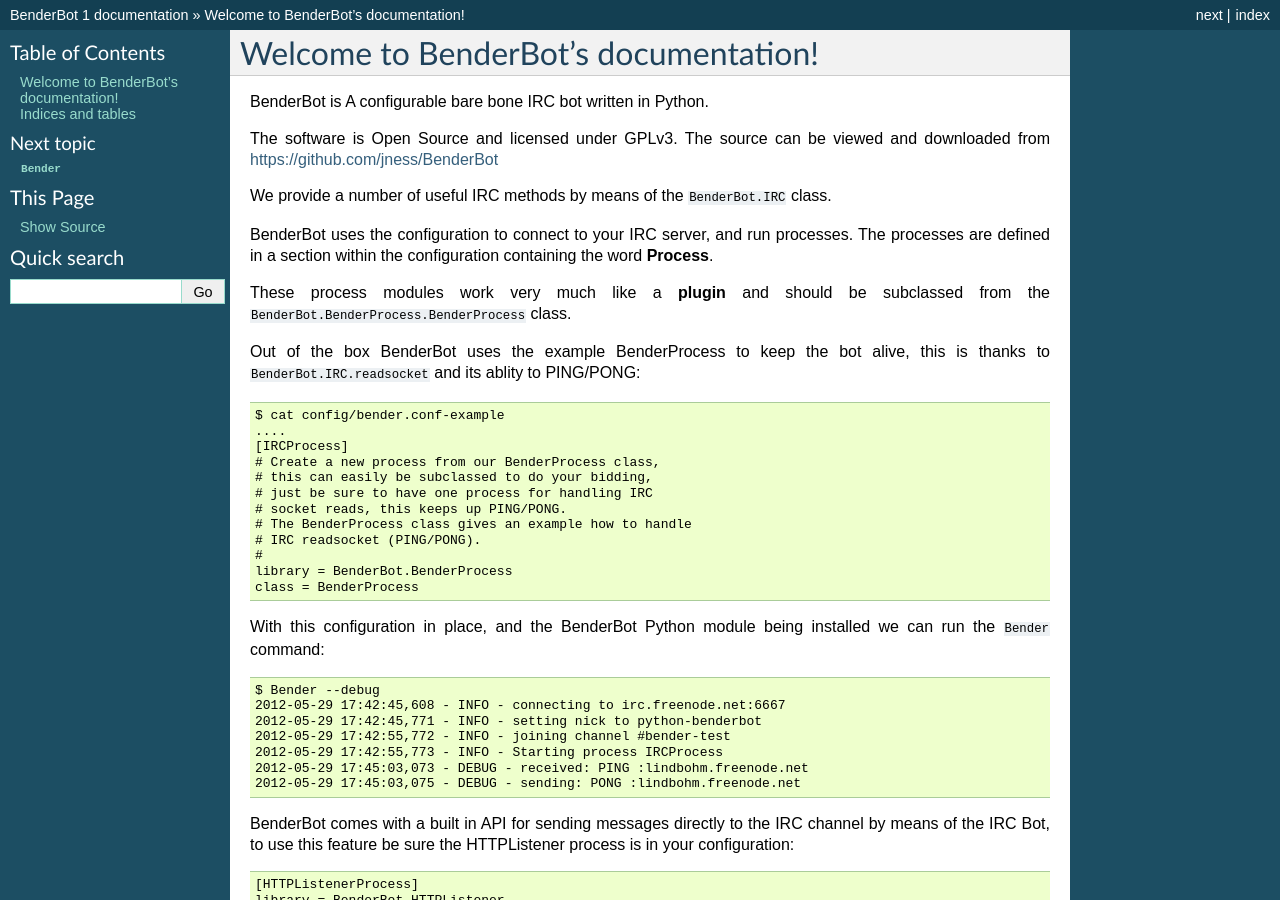
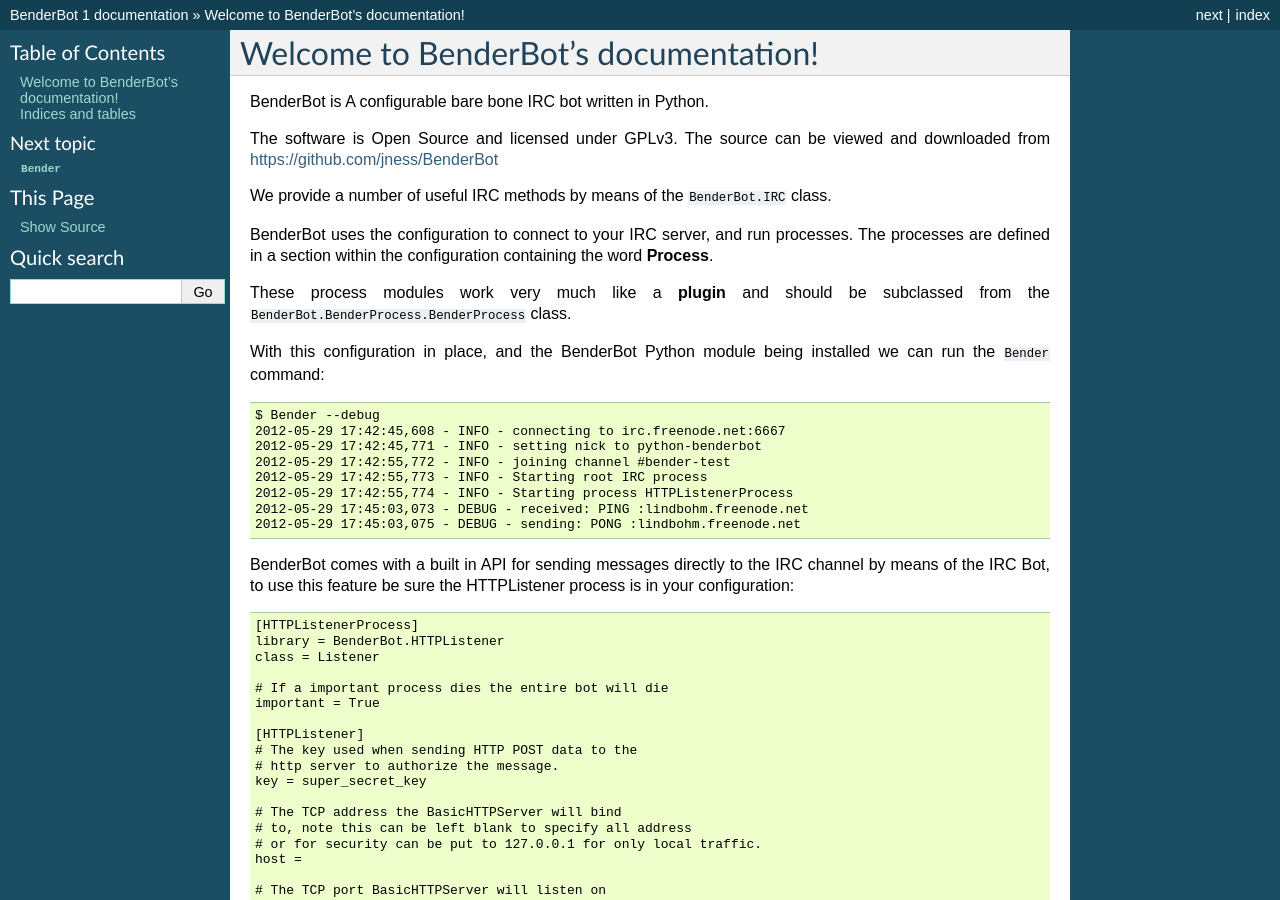
Before and after one commit to jness/BenderBot, a Sphinx documentation site: the page built from doc/index.rst, in a window 1280 px wide and 900 px high. Built offline with Sphinx 7.4.7, drawn with Linux system fonts in a browser that asks for light colours.

Commit message:
fixing up the docs

```diff
--- a/doc/BenderProcess.rst
+++ b/doc/BenderProcess.rst
@@ -32,7 +32,7 @@
         2012-05-29 17:54:41,052 - INFO - connecting to irc.freenode.net:6667
         2012-05-29 17:54:41,194 - INFO - setting nick to python-benderbot
         2012-05-29 17:54:51,195 - INFO - joining channel #bender-test
-        2012-05-29 17:54:51,195 - INFO - Starting process IRCProcess
+        2012-05-29 17:54:51,195 - INFO - Starting root IRC process
         2012-05-29 17:54:51,204 - INFO - Starting process Process2
         2012-05-29 17:54:51,208 - INFO - sending: PRIVMSG #bender-test :1338332091.21
         2012-05-29 17:55:01,210 - INFO - sending: PRIVMSG #bender-test :1338332101.21
--- a/doc/index.rst
+++ b/doc/index.rst
@@ -20,22 +20,6 @@
 These process modules work very much like a **plugin** and should be subclassed from the
 ``BenderBot.BenderProcess.BenderProcess`` class.
 
-Out of the box BenderBot uses the example BenderProcess to keep the bot alive,
-this is thanks to ``BenderBot.IRC.readsocket`` and its ablity to PING/PONG::
-
-    $ cat config/bender.conf-example
-    ....
-    [IRCProcess]
-    # Create a new process from our BenderProcess class,
-    # this can easily be subclassed to do your bidding,
-    # just be sure to have one process for handling IRC
-    # socket reads, this keeps up PING/PONG.
-    # The BenderProcess class gives an example how to handle
-    # IRC readsocket (PING/PONG).
-    #
-    library = BenderBot.BenderProcess
-    class = BenderProcess
-
 With this configuration in place, and the BenderBot Python module being installed
 we can run the ``Bender`` command::
 
@@ -43,7 +27,8 @@
     2012-05-29 17:42:45,608 - INFO - connecting to irc.freenode.net:6667
     2012-05-29 17:42:45,771 - INFO - setting nick to python-benderbot
     2012-05-29 17:42:55,772 - INFO - joining channel #bender-test
-    2012-05-29 17:42:55,773 - INFO - Starting process IRCProcess
+    2012-05-29 17:42:55,773 - INFO - Starting root IRC process
+    2012-05-29 17:42:55,774 - INFO - Starting process HTTPListenerProcess
     2012-05-29 17:45:03,073 - DEBUG - received: PING :lindbohm.freenode.net
     2012-05-29 17:45:03,075 - DEBUG - sending: PONG :lindbohm.freenode.net
 
```
Also changed, not shown: 1 other file.
